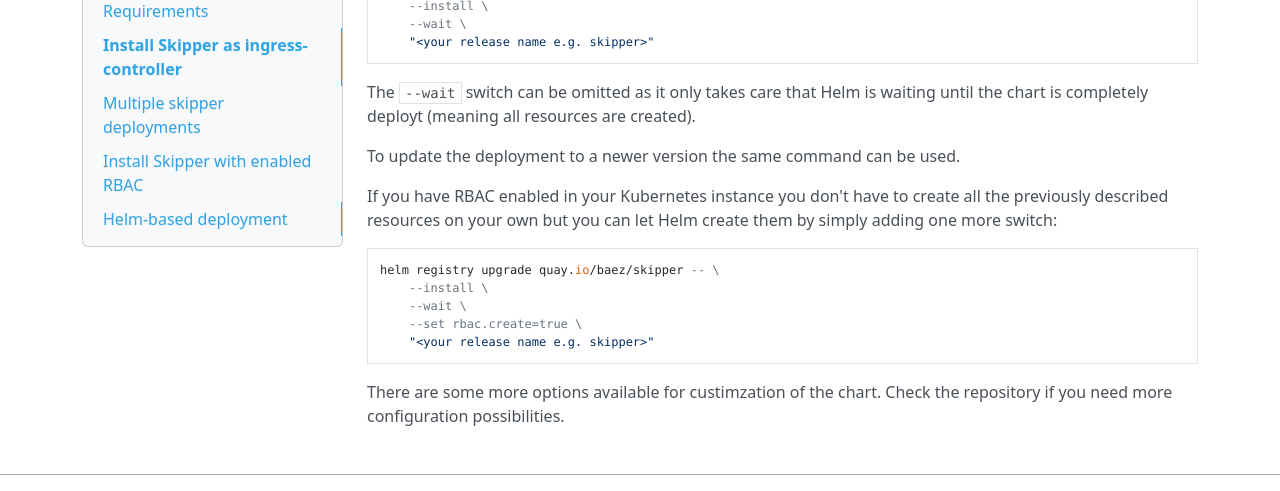
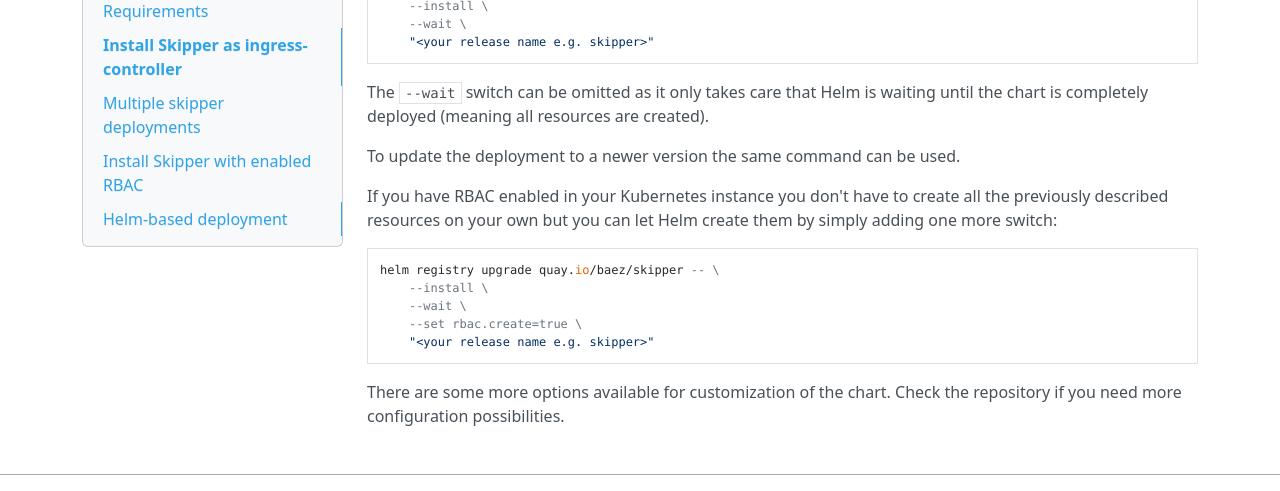
Before and after one commit to zalando/skipper, an MkDocs documentation site: the page built from docs/kubernetes/ingress-controller.md, in a window 1280 px wide and 900 px high, scrolled down 10365 px. Shown: the part 369-860 px from the top of the window. Built offline with MkDocs 1.6.1, drawn with Linux system fonts in a browser that asks for light colours; nearby versions of some CDN libraries; old or Windows-style settings are respelled for this version of MkDocs.

Commit message:
Fixed typos according to review comments

```diff
--- a/docs/kubernetes/ingress-controller.md
+++ b/docs/kubernetes/ingress-controller.md
@@ -455,7 +455,7 @@
         --wait \
         "<your release name e.g. skipper>"
 
-The `--wait` switch can be omitted as it only takes care that Helm is waiting until the chart is completely deployt (meaning all resources are created).
+The `--wait` switch can be omitted as it only takes care that Helm is waiting until the chart is completely deployed (meaning all resources are created).
 
 To update the deployment to a newer version the same command can be used.
 
@@ -467,5 +467,5 @@
         --set rbac.create=true \
         "<your release name e.g. skipper>"
 
-There are some more options available for custimzation of the chart.
+There are some more options available for customization of the chart.
 Check the repository if you need more configuration possibilities.
```
